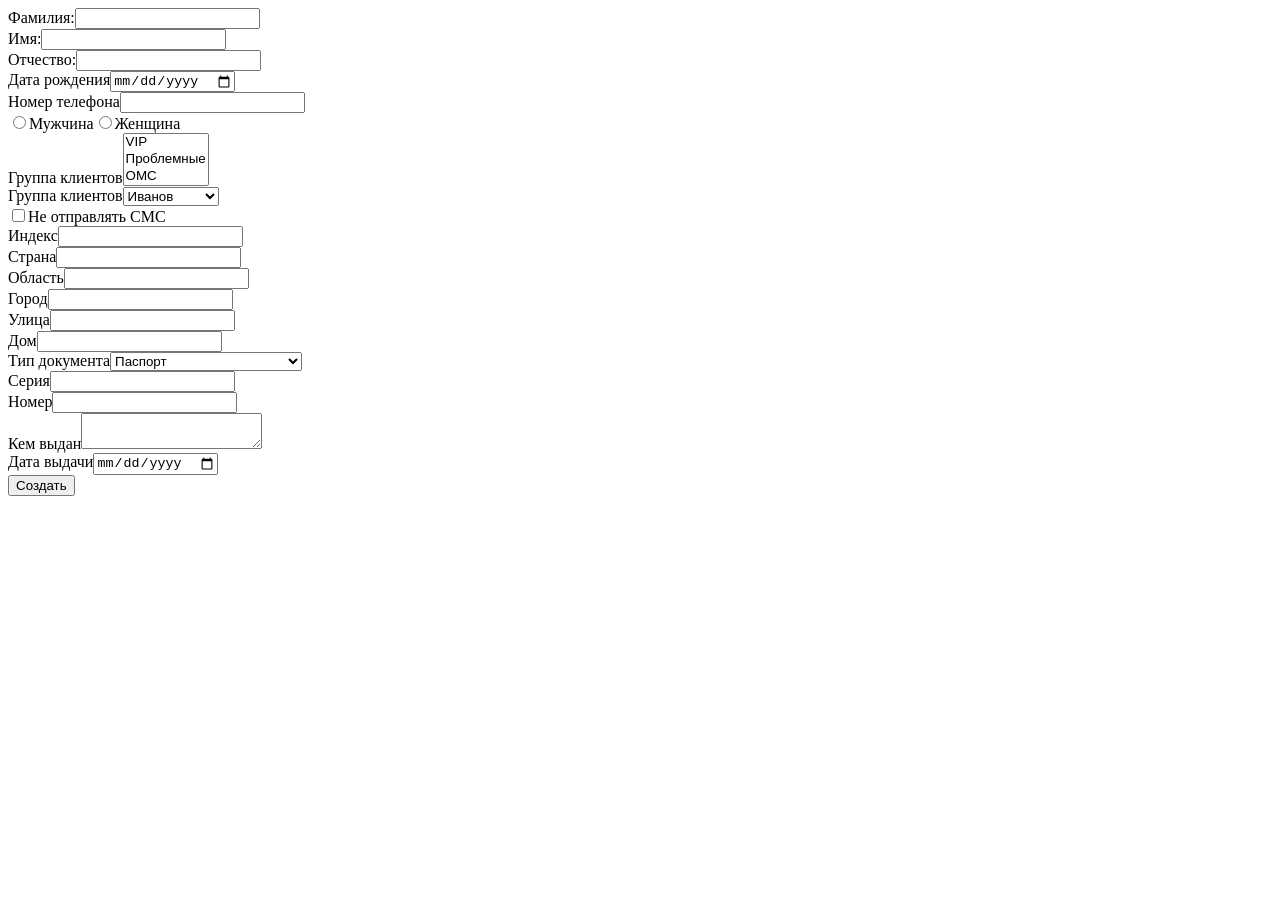
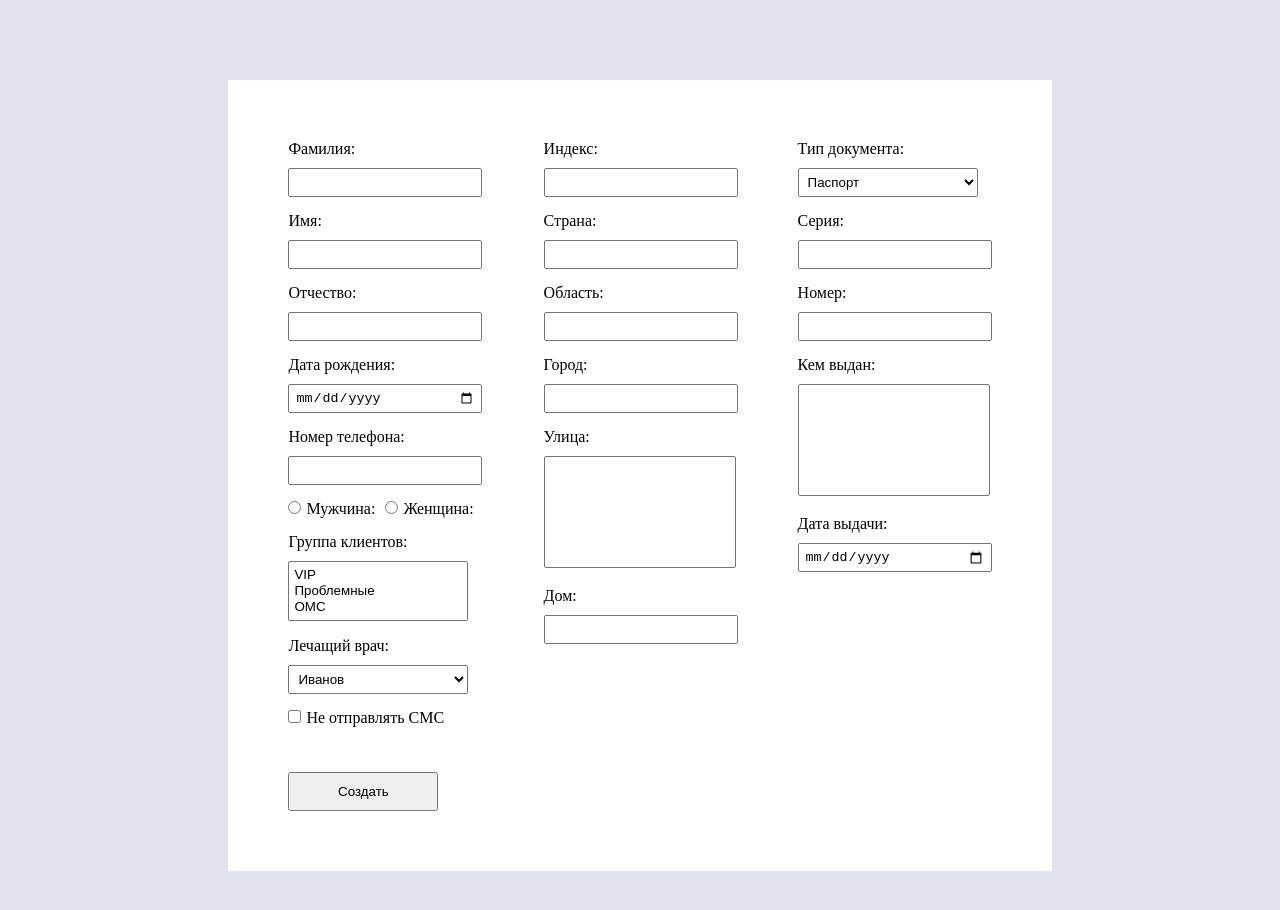
Before and after one commit to aGants/create-client, a Vue app: page / in a window 1280 px wide. Shown: the top 910 px of the page. Before the commit the page ends 800 px from the top, so only its background shows below. Built offline with nearby package versions, Linux system fonts and the light colour scheme.

Commit message:
add style

```diff
--- a/src/App.vue
+++ b/src/App.vue
@@ -18,4 +18,76 @@ export default {
 
 <style lang="scss">
 
+$input-width: 180px;
+$input-padding: 5px 5px;
+$input-height: 15px;
+
+* {
+  margin: 0;
+  padding: 0;
+}
+
+body {
+  display: flex;
+  justify-content: center;
+  align-items: center;
+  padding: 10vh 0;
+  background-color: #e2e2ee;
+}
+
+.create {
+  margin: auto;
+  background-color: #ffffff;
+  padding: 30px;
+}
+
+.btn {
+  width: 150px;
+  margin: 0 30px 30px;
+  padding: 10px;
+  cursor: pointer;
+}
+
+.form {
+  display: flex;
+  flex-wrap: wrap;
+  &-block {
+    padding: 30px;
+  }
+
+  &-group {
+    margin-bottom: 15px;
+    &__label {
+      display: block;
+      margin-bottom: 10px;
+
+      &_radio {
+        margin-left: 5px;
+        margin-right: 10px;
+      }
+
+      &_checkbox {
+        margin-left: 5px;
+      }
+    }
+
+    &__input {
+      width: $input-width;
+      height: $input-height;
+      padding: $input-padding;
+
+      &_textarea {
+        padding: $input-padding;
+        width: $input-width;
+        height: 100px;
+        resize: none;
+      }
+
+      &_select {
+        width: $input-width;
+        padding: $input-padding;
+      }
+    }
+  }
+}
 </style>
--- a/src/components/clients.vue
+++ b/src/components/clients.vue
@@ -1,8 +1,7 @@
 <template>
   <form class="create">
-
+  <div class='form'>
     <div class="form-block">
-
       <div class="form-group">
         <label for="surname" class="form-group__label">Фамилия:</label>
         <input id="surname" class="form-group__input" type="text">
@@ -19,26 +18,26 @@
       </div>
 
       <div class="form-group">
-        <label for="bdate" class="form-group__label">Дата рождения</label>
+        <label for="bdate" class="form-group__label">Дата рождения:</label>
         <input id="bdate" class="form-group__input" type="date">
       </div>
 
       <div class="form-group">
-        <label for="tel" class="form-group__label">Номер телефона</label>
+        <label for="tel" class="form-group__label">Номер телефона:</label>
         <input id="tel" class="form-group__input" inputmode="tel">
       </div>
 
       <div class="form-group">
-        <input name='sex' id='male' class="form-group__input" type="radio">
-        <label for="male" class="form-group__label" checked>Мужчина</label>
+        <input name='sex' id='male' class="form-group__input_radio" type="radio">
+        <label for="male" class="form-group__label_radio" checked>Мужчина:</label>
 
-        <input name='sex' id='female' class="form-group__input" type="radio">
-        <label for="female" class="form-group__label">Женщина</label>
+        <input name='sex' id='female' class="form-group__input_radio" type="radio">
+        <label for="female" class="form-group__label_radio">Женщина:</label>
       </div>
 
       <div class="form-group">
-        <label for="clients" class="form-group__label">Группа клиентов</label>
-        <select id="clients" class="form-group__mselect" multiple size="3">
+        <label for="clients" class="form-group__label">Группа клиентов:</label>
+        <select id="clients" class="form-group__input_select" multiple size="3">
           <option>VIP</option>
           <option>Проблемные</option>
           <option>ОМС</option>
@@ -46,8 +45,8 @@
       </div>
 
       <div class="form-group">
-        <label for="doctor" class="form-group__label">Группа клиентов</label>
-        <select id="doctor" class="form-group__select" size="1">
+        <label for="doctor" class="form-group__label">Лечащий врач:</label>
+        <select id="doctor" class="form-group__input_select" size="1">
           <option>Иванов</option>
           <option>Захаров</option>
           <option>Чернышева</option>
@@ -55,47 +54,47 @@
       </div>
 
       <div class="form-group">
-        <input id='sms' class="form-group__input" type="checkbox">
-        <label for="sms" class="form-group__label">Не отправлять СМС</label>
+        <input id='sms' class="form-group__input__checkbox" type="checkbox">
+        <label for="sms" class="form-group__label_checkbox">Не отправлять СМС</label>
       </div>
     </div>
 
     <div class="form-block">
       <div class="form-group">
-        <label for="index" class="form-group__label">Индекс</label>
+        <label for="index" class="form-group__label">Индекс:</label>
         <input id="index" class="form-group__input" inputmode="numeric">
       </div>
 
       <div class="form-group">
-        <label for="country" class="form-group__label">Страна</label>
+        <label for="country" class="form-group__label">Страна:</label>
         <input id="country" class="form-group__input">
       </div>
 
       <div class="form-group">
-        <label for="region" class="form-group__label">Область</label>
+        <label for="region" class="form-group__label">Область:</label>
         <input id="region" class="form-group__input">
       </div>
 
       <div class="form-group">
-        <label for="city" class="form-group__label">Город</label>
+        <label for="city" class="form-group__label">Город:</label>
         <input id="city" class="form-group__input">
       </div>
 
       <div class="form-group">
-        <label for="street" class="form-group__label">Улица</label>
-        <input id="street" class="form-group__input">
+        <label for="street" class="form-group__label">Улица:</label>
+        <textarea id="street" class="form-group__input_textarea"></textarea>
       </div>
 
       <div class="form-group">
-        <label for="home" class="form-group__label">Дом</label>
+        <label for="home" class="form-group__label">Дом:</label>
         <input id="home" class="form-group__input">
       </div>
     </div>
 
     <div class="form-block">
       <div class="form-group">
-        <label for="document" class="form-group__label">Тип документа</label>
-        <select id="document" class="form-group__select" size="1">
+        <label for="document" class="form-group__label">Тип документа:</label>
+        <select id="document" class="form-group__input_select" size="1">
           <option>Паспорт</option>
           <option>Свидетельство о рождении</option>
           <option>Вод. удостоверение</option>
@@ -103,27 +102,27 @@
       </div>
 
       <div class="form-group">
-        <label for="series" class="form-group__label">Серия</label>
+        <label for="series" class="form-group__label">Серия:</label>
         <input id="series" class="form-group__input" inputmode="numeric">
       </div>
 
       <div class="form-group">
-        <label for="number" class="form-group__label">Номер</label>
+        <label for="number" class="form-group__label">Номер:</label>
         <input id="nubmer" class="form-group__input" inputmode="numeric">
       </div>
 
 
       <div class="form-group">
-        <label for="issued" class="form-group__label">Кем выдан</label>
-        <textarea id="issued" class="form-group__input"></textarea>
+        <label for="issued" class="form-group__label">Кем выдан:</label>
+        <textarea id="issued" class="form-group__input_textarea"></textarea>
       </div>
 
       <div class="form-group">
-        <label for="pass-date" class="form-group__label">Дата выдачи</label>
+        <label for="pass-date" class="form-group__label">Дата выдачи:</label>
         <input id="pass-date" class="form-group__input" type='date'>
       </div>
     </div>
-
+  </div>
     <button type="submit" class="btn">Создать</button>
   </form>
 </template>
```
